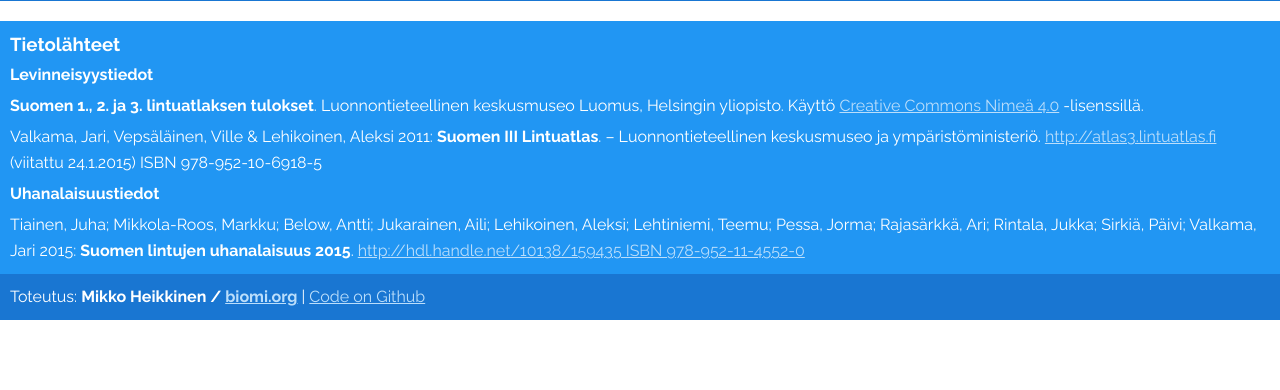
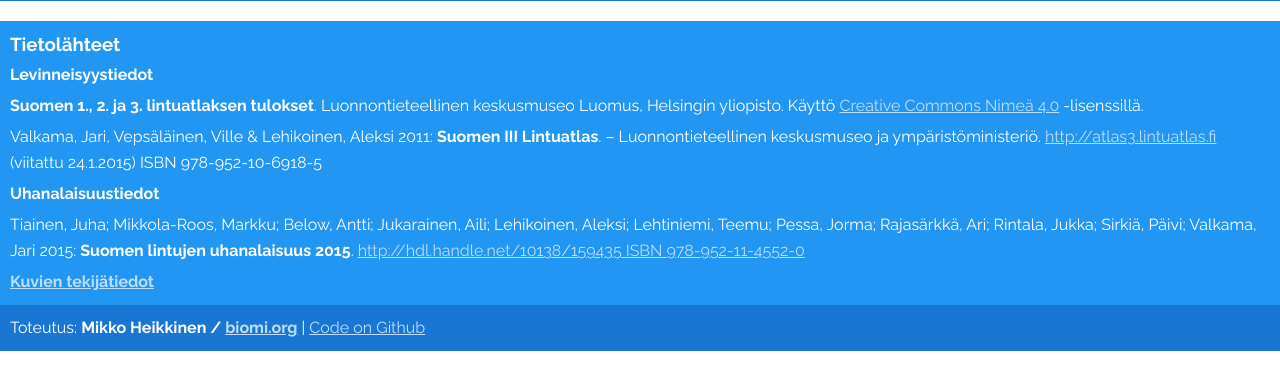
Before and after one commit to mikkohei13/Suomen-linnut, a PHP site: page / in a window 1280 px wide. Shown: the part 47-437 px from the top of the page. Run offline with PHP 8.4, Linux system fonts and the light colour scheme; some libraries are stand-ins or nearby versions.

Commit message:
Link to photo credits

```diff
--- a/index.php
+++ b/index.php
@@ -82,6 +82,8 @@
 
 <p>Tiainen, Juha; Mikkola-Roos, Markku; Below, Antti; Jukarainen, Aili; Lehikoinen, Aleksi; Lehtiniemi, Teemu; Pessa, Jorma; Rajasärkkä, Ari; Rintala, Jukka; Sirkiä, Päivi; Valkama, Jari 2015: <strong>Suomen lintujen uhanalaisuus 2015</strong>. <a href="http://hdl.handle.net/10138/159435 ISBN 978-952-11-4552-0">http://hdl.handle.net/10138/159435 ISBN 978-952-11-4552-0</a></p>
 
+<p><strong><a href="credits/">Kuvien tekijätiedot</a></strong></p>
+
 <p id="credits">Toteutus: <strong>Mikko Heikkinen / <a href="http://www.biomi.org/">biomi.org</a></strong> | <a href="https://github.com/mikkohei13/Suomen-linnut">Code on Github</a></p>
 
 
```
